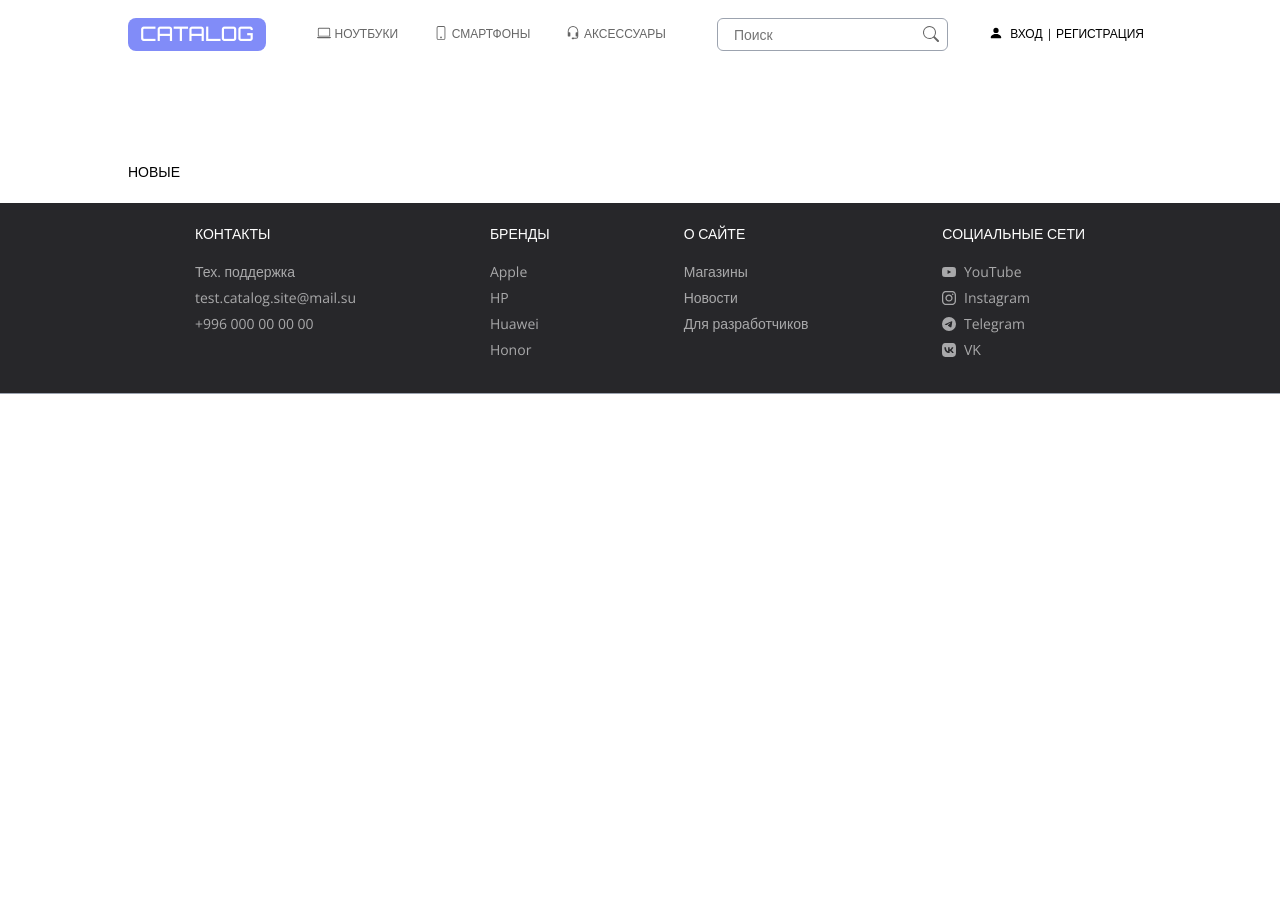
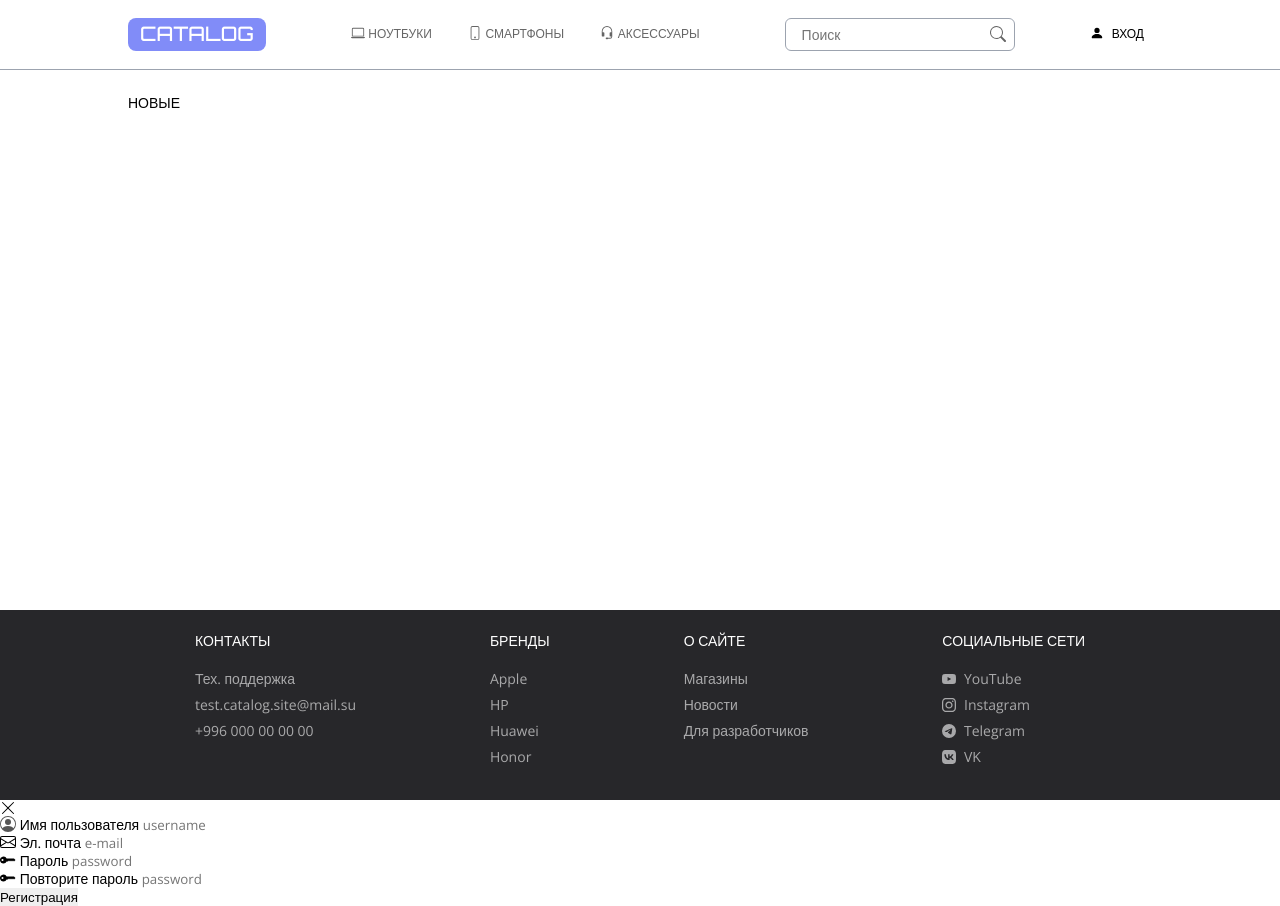
Before and after one commit to umarr-developer/catalog_site, a Django app: page / in a window 1280 px wide. Before the commit the page ends 394 px from the top, so only its background shows below. Run offline with Django 5.2, Linux system fonts and the light colour scheme; data that the repository does not hold is empty.

Commit message:
fix tags error

```diff
--- a/catalog/templates/base.html
+++ b/catalog/templates/base.html
@@ -47,11 +47,10 @@
                     </form>
                 </div>
                 <div class="actions">
-                    <div class="action" id="auth_button">
+                    <div class="action" id="register">
                         <img src="{% static 'svg/person-fill.svg' %}" alt="person-sircle">
-                        <span id="auth_button">Вход</span>
-                        <span> | </span>
-                        <span id="reg_button">Регистрация</span>
+                        <span>Вход</span>
+                    </div>
                 </div>
             </div>
         </div>
@@ -202,38 +201,11 @@
     </div>
 </div>
 
-
-<div class="form_modal" id="auth_modal">
+<div class="modal" id="modal">
     <div class="inner_modal" id="inner_modal">
         <form action="">
             <div class="close_button">
-                <img src="{% static 'svg/x-lg.svg' %}" alt="" id="auth_close">
-            </div>
-            <div class="input_block">
-                <label for="username">
-                    <img src="{% static 'svg/person-circle.svg' %}" alt="">
-                    Имя пользователя
-                </label>
-                <input type="text" name="username" id="auth_username" placeholder="username">
-            </div>
-            <div class="input_block">
-                <label for="password">
-                    <img src="{% static 'svg/key-fill.svg' %}" alt="">
-                    Пароль
-                </label>
-                <input type="password" name="password" id="auth_password" placeholder="password">
-            </div>
-            <div class="button_block">
-                <button type="submit">Регистрация</button>
-            </div>
-        </form>
-    </div>
-</div>
-<div class="form_modal" id="reg_modal">
-    <div class="inner_modal" id="inner_modal">
-        <form action="">
-            <div class="close_button">
-                <img src="{% static 'svg/x-lg.svg' %}" alt="" id="reg_close">
+                <img src="{% static 'svg/x-lg.svg' %}" alt="" id="close">
             </div>
             <div class="input_block">
                 <label for="username">
```
